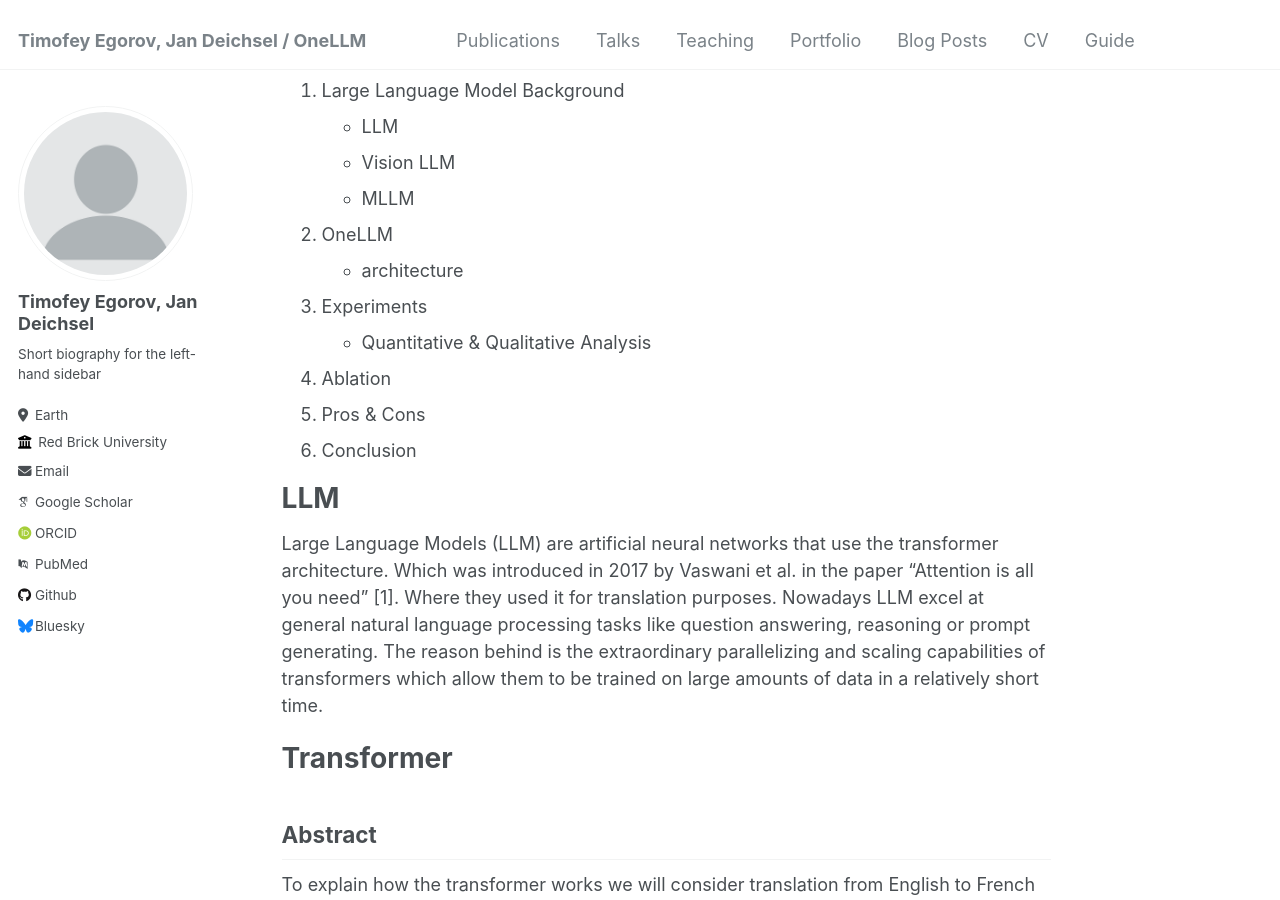
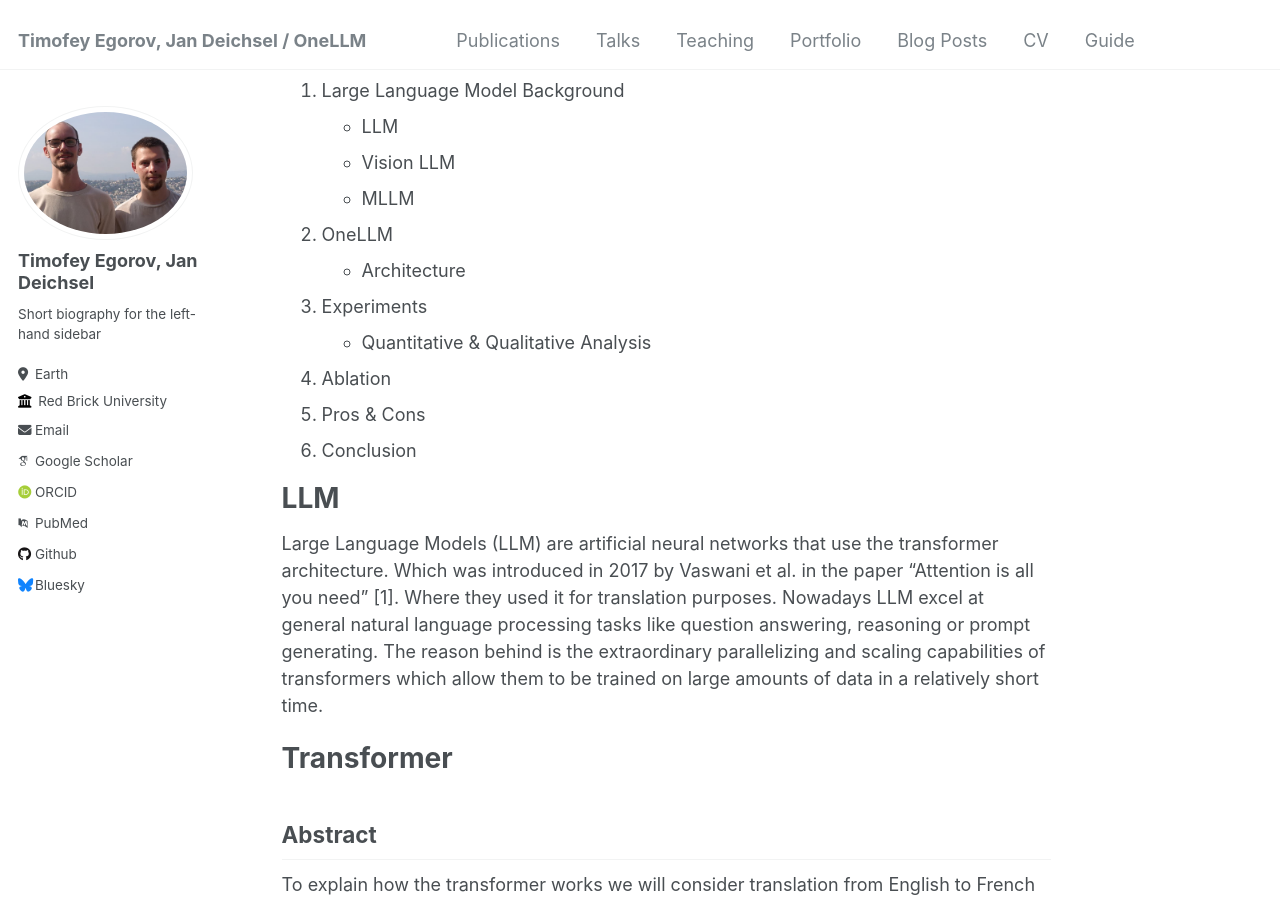
Before and after one commit to jdeichsel/jdeichsel.github.io, a Jekyll site: the page built from _posts/2024-05-16-OneLLM-Blog-Post.md, in a window 1280 px wide and 900 px high, scrolled down 628 px. Built offline with Jekyll 4.4.1, drawn with Linux system fonts in a browser that asks for light colours; some web fonts are replaced.

```diff
--- a/_posts/2024-05-16-OneLLM-Blog-Post.md
+++ b/_posts/2024-05-16-OneLLM-Blog-Post.md
@@ -22,7 +22,7 @@ As we will later showcase, this approach shows significant performance improveme
 	- Vision LLM
 	- MLLM
 2. OneLLM
-	- architecture
+	- Architecture
 3. Experiments
 	- Quantitative & Qualitative Analysis
 4. Ablation
```
Also changed, not shown: images/profile.png.
